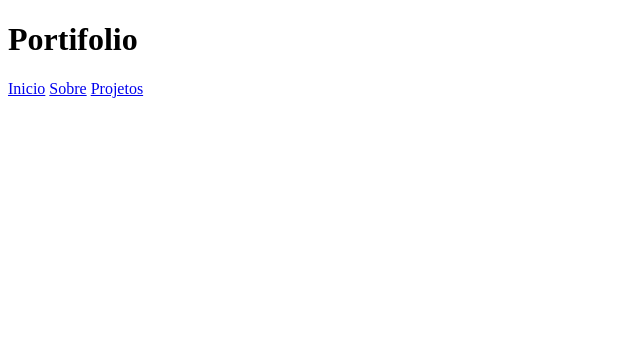
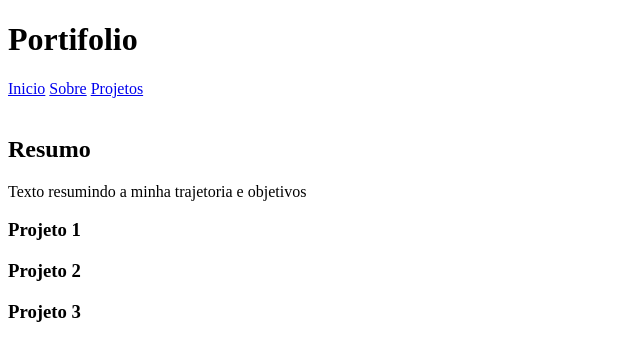
Before and after one commit to frankwilliamr/Portifolio, a plain HTML site: page index.html in a window 1280 px wide. Shown: the whole page, without its empty margins (0-640 px from the left). Drawn offline with Linux system fonts and the light colour scheme.

Commit message:
Cirado div sobre resumo e aba de projetos

```diff
--- a/index.html
+++ b/index.html
@@ -6,11 +6,31 @@
     <title>Frank William</title>
 </head>
 <body>
-    <header><h1>Portifolio</h1></header>
-    <nav>
-        <a href="#home">Inicio</a>
-        <a href="#sobre">Sobre</a>
-        <a href="#projetos">Projetos</a>
-    </nav>
+    <header>
+        <h1>Portifolio</h1>
+        <nav>
+            <a href="#home">Inicio</a>
+            <a href="#sobre">Sobre</a>
+            <a href="#projetos">Projetos</a>
+        </nav>
+    </header>
+
+    <div>
+        <img src="" alt="">
+        <h2>Resumo</h2>
+        <p>Texto resumindo a minha trajetoria e objetivos</p>
+
+    </div>
+    <section>
+        <div>
+            <h3>Projeto 1</h3>
+        </div>
+        <div>
+            <h3>Projeto 2</h3>
+        </div>
+        <div>
+            <h3>Projeto 3</h3>
+        </div>
+    </section>
 </body>
 </html>
```
